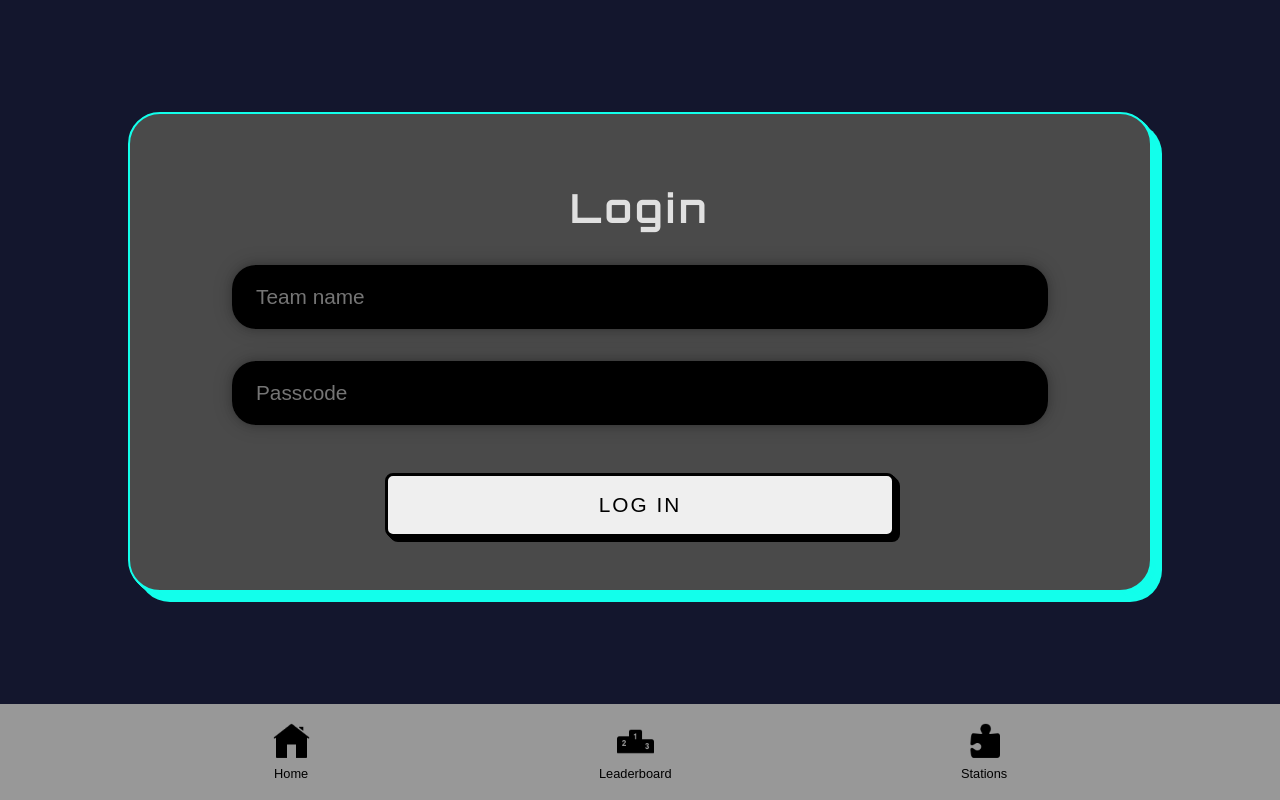
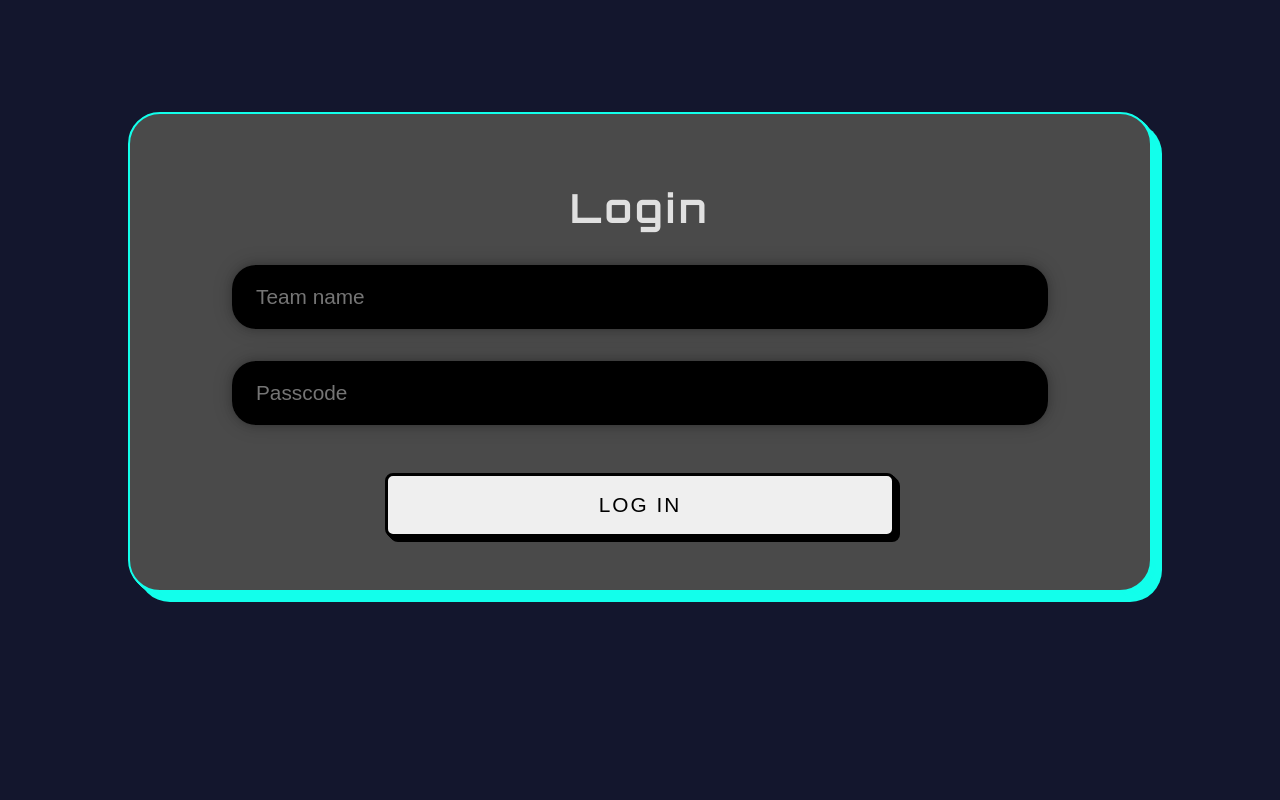
Before and after one commit to alicewilson17/sixty-escape-game, a React (Vite) app: page / in a window 1280 px wide. Built offline with nearby package versions, Linux system fonts and the light colour scheme; no server answers.

Commit message:
fix navbar styling issues

```diff
--- a/src/App.jsx
+++ b/src/App.jsx
@@ -50,7 +50,7 @@ function App() {
   return (
     <div>
       {/* only render the NavBar if a used is logged in and the keyboard is not open */}
-      <NavBar style={{ display: teamData && !isKeyboardOpen ? 'flex' : 'none' }} />
+      <NavBar className={teamData && !isKeyboardOpen ? 'visible' : 'hidden'} />
       <Routes>
         <Route path="/" element={!teamData ? (<Login setTeamData={setTeamData}/>) : <MissionHome teamData={teamData} setTeamData={setTeamData} setIsGameInProgress={setIsGameInProgress}/>} />
         <Route path="/challenges" element={<Challenges teamData={teamData} isGameInProgress={isGameInProgress}/>} />
--- a/src/Components/NavBar.jsx
+++ b/src/Components/NavBar.jsx
@@ -1,9 +1,9 @@
 import React from 'react'
 import {Link} from 'react-router-dom'
 
-function NavBar() {
+function NavBar({className}) {
   return (
-    <nav className='navbar'>
+    <nav className={`navbar ${className}`}>
 <div className="navbar-items">
 
                         <Link to = {"/"} className="navbar-link"><img className="icon" src="../../assets/icons/home.png" alt="home"/><p className='icon-text'>Home</p></Link>
--- a/src/index.css
+++ b/src/index.css
@@ -195,6 +195,13 @@ border-radius: 0.5rem;
   height: 6rem;
  justify-content: center;
   z-index: 1000; /*ensures nav bar is always in front of other elements on the page*/
+}
+.hidden {
+  display: none; /* Hides the navbar */
+}
+
+.visible {
+  display: flex; /* Shows the navbar */
 }
 
 .navbar-items {
```
